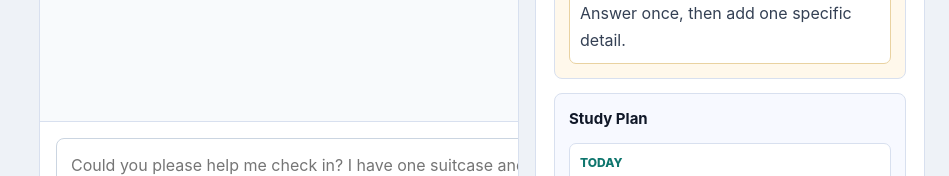
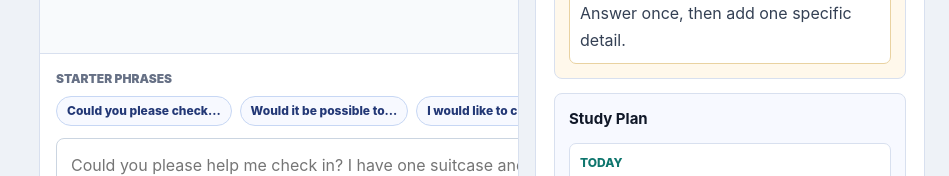
Before and after one commit to DAIYANGMEI/speakpilot, a React (Vite) app: page / in a window 1280 px wide. Shown: the part 1864-2040 px from the top of the page, without its empty margins (331-1280 px from the left). Built offline with nearby package versions, Linux system fonts and the light colour scheme; no server answers.

Commit message:
Add starter phrase buttons

```diff
--- a/src/App.css
+++ b/src/App.css
@@ -410,6 +410,44 @@ h3 {
   display: grid;
   gap: 12px;
   padding: 16px;
+}
+
+.starter-phrases {
+  display: grid;
+  gap: 8px;
+}
+
+.starter-phrases > span {
+  color: #667085;
+  font-size: 12px;
+  font-weight: 900;
+  text-transform: uppercase;
+}
+
+.starter-phrases div {
+  display: flex;
+  flex-wrap: wrap;
+  gap: 8px;
+}
+
+.starter-phrases button {
+  background: #f7f9ff;
+  border: 1px solid #c7d7f4;
+  border-radius: 999px;
+  color: #233876;
+  cursor: pointer;
+  font-size: 12px;
+  font-weight: 800;
+  line-height: 1.2;
+  min-height: 30px;
+  padding: 0 10px;
+}
+
+.starter-phrases button:hover,
+.starter-phrases button:focus {
+  border-color: #0f766e;
+  color: #0f766e;
+  outline: none;
 }
 
 textarea {
--- a/src/App.tsx
+++ b/src/App.tsx
@@ -376,6 +376,33 @@ function createSummaryText(feedback: CoachFeedback, modeTitle: string) {
   ].join('\n')
 }
 
+function getStarterPhrases(mode: PracticeMode, scenarioId: string) {
+  if (mode === 'freeTalk') {
+    return ['Recently, I have been...', 'One reason is...', 'What do you think about...?']
+  }
+
+  if (mode === 'grammar') {
+    return ['What I mean is...', 'I want to say that...', 'A more natural way is...']
+  }
+
+  if (mode === 'plan') {
+    return ['My main goal is...', 'I can practice...', 'The hardest part is...']
+  }
+
+  if (mode === 'vocabulary') {
+    return ['I want to use this phrase...', 'For example, I can say...', 'This phrase is useful because...']
+  }
+
+  const scenarioPhrases: Record<string, string[]> = {
+    travel: ['Could you please check...', 'Would it be possible to...', 'I would like to confirm...'],
+    interview: ['One project I am proud of is...', 'The result was...', 'I learned that...'],
+    daily: ['I would like...', 'Could you recommend...', 'I would prefer...'],
+    presentation: ['The key problem is...', 'Our solution is...', 'The next step is...'],
+  }
+
+  return scenarioPhrases[scenarioId] ?? scenarioPhrases.daily
+}
+
 function getSweetVoiceScore(voice: SpeechSynthesisVoice) {
   const name = voice.name.toLowerCase()
   const lang = voice.lang.toLowerCase()
@@ -521,6 +548,10 @@ function App() {
   const selectedCoachVoice = useMemo(
     () => pickCoachVoice(availableVoices, selectedVoiceURI),
     [availableVoices, selectedVoiceURI],
+  )
+  const starterPhrases = useMemo(
+    () => getStarterPhrases(currentMode.id, currentScenario.id),
+    [currentMode.id, currentScenario.id],
   )
   const draftTargetWords = getTargetWordCount(targetLevel, currentMode.id)
   const draftReadinessItems = createReadinessItems(draft, currentMode.id, draftTargetWords)
@@ -808,6 +839,19 @@ function App() {
     }
   }
 
+  function insertStarterPhrase(phrase: string) {
+    setDraft((currentDraft) => {
+      const trimmedDraft = currentDraft.trim()
+      return trimmedDraft ? `${trimmedDraft} ${phrase}` : phrase
+    })
+    setSpeechMetrics({
+      inputMethod: 'text',
+      recognitionConfidence: null,
+      startedAt: null,
+      endedAt: null,
+    })
+  }
+
   return (
     <main className="app-shell">
       <section className="topbar" aria-label="app status">
@@ -929,6 +973,16 @@ function App() {
           </div>
 
           <div className="composer">
+            <div className="starter-phrases" aria-label="starter phrases">
+              <span>Starter phrases</span>
+              <div>
+                {starterPhrases.map((phrase) => (
+                  <button key={phrase} onClick={() => insertStarterPhrase(phrase)} type="button">
+                    {phrase}
+                  </button>
+                ))}
+              </div>
+            </div>
             <textarea
               onChange={(event) => {
                 setDraft(event.target.value)
```
Also changed, not shown: 1 other file (tests, documents, lock files or other folders).
